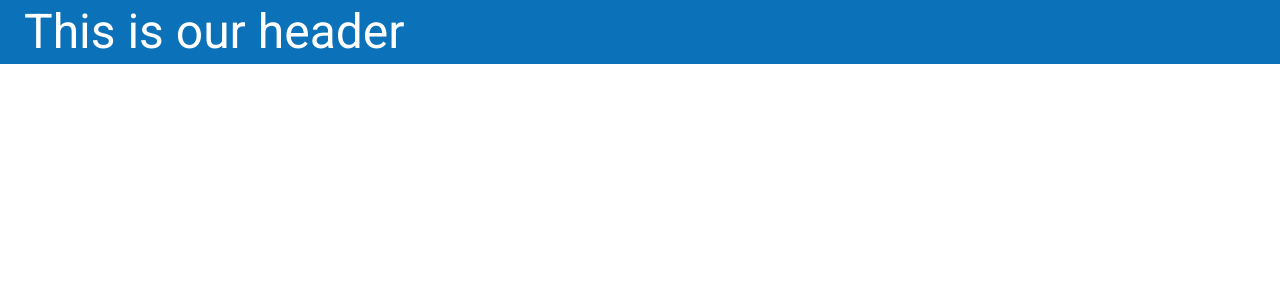
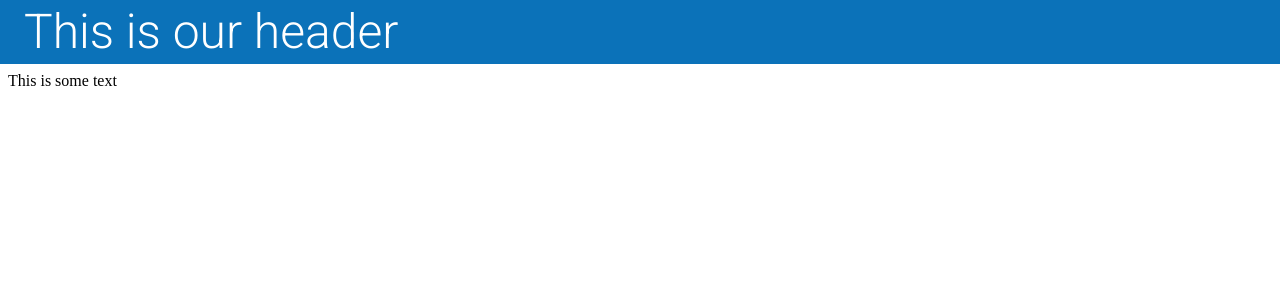
Before and after one commit to jocsanmairena/nextjs-material-example, a React (Create React App) app: page / in a window 1280 px wide. Shown: the top 300 px of the page. Built offline with nearby package versions, Linux system fonts and the light colour scheme.

Commit message:
Styling Inline: toolbarMargin for visible content

```diff
--- a/src/components/App.js
+++ b/src/components/App.js
@@ -7,6 +7,7 @@ const App = () => (
     <ThemeProvider theme={theme}>
       <Header>This is my header</Header>
     </ThemeProvider>
+    <div>This is some text</div>
   </>
 )
 
--- a/src/components/ui/Header.js
+++ b/src/components/ui/Header.js
@@ -3,6 +3,7 @@ import AppBar from '@material-ui/core/AppBar'
 import Toolbar from '@material-ui/core/Toolbar'
 import Typography from '@material-ui/core/Typography'
 import useScrollTrigger from '@material-ui/core/useScrollTrigger'
+import { makeStyles } from '@material-ui/styles'
 
 function ElevationScroll (props) {
   const { children } = props
@@ -24,8 +25,19 @@ function ElevationScroll (props) {
   })
 }
 
+/* We pass theme as a parameter in order in orde to copy mixins.toolbar Object styles with the spread operator
+and now we can apply them to components */
+const useStyles = makeStyles(theme => ({
+  toolbarMargin: {
+    ...theme.mixins.toolbar
+  }
+}))
+
 const Header = props => {
+  const classes = useStyles()
+
   return (
+    <>
       <ElevationScroll>
         {/* defualt AppBar properties values */}
         <AppBar position='fixed' color='primary'>
@@ -34,6 +46,8 @@ const Header = props => {
           </Toolbar>
         </AppBar>
       </ElevationScroll>
+      <div className={classes.toolbarMargin} />
+    </>
   )
 }
 
--- a/src/components/ui/Theme.js
+++ b/src/components/ui/Theme.js
@@ -15,5 +15,10 @@ export default createMuiTheme({
     secondary: {
       main: `${arcOrange}`
     }
+  },
+  typography: {
+    h3: {
+      fontWeight: 300
+    }
   }
 })
```
Lines whose indentation alone changed are shown as unchanged.
